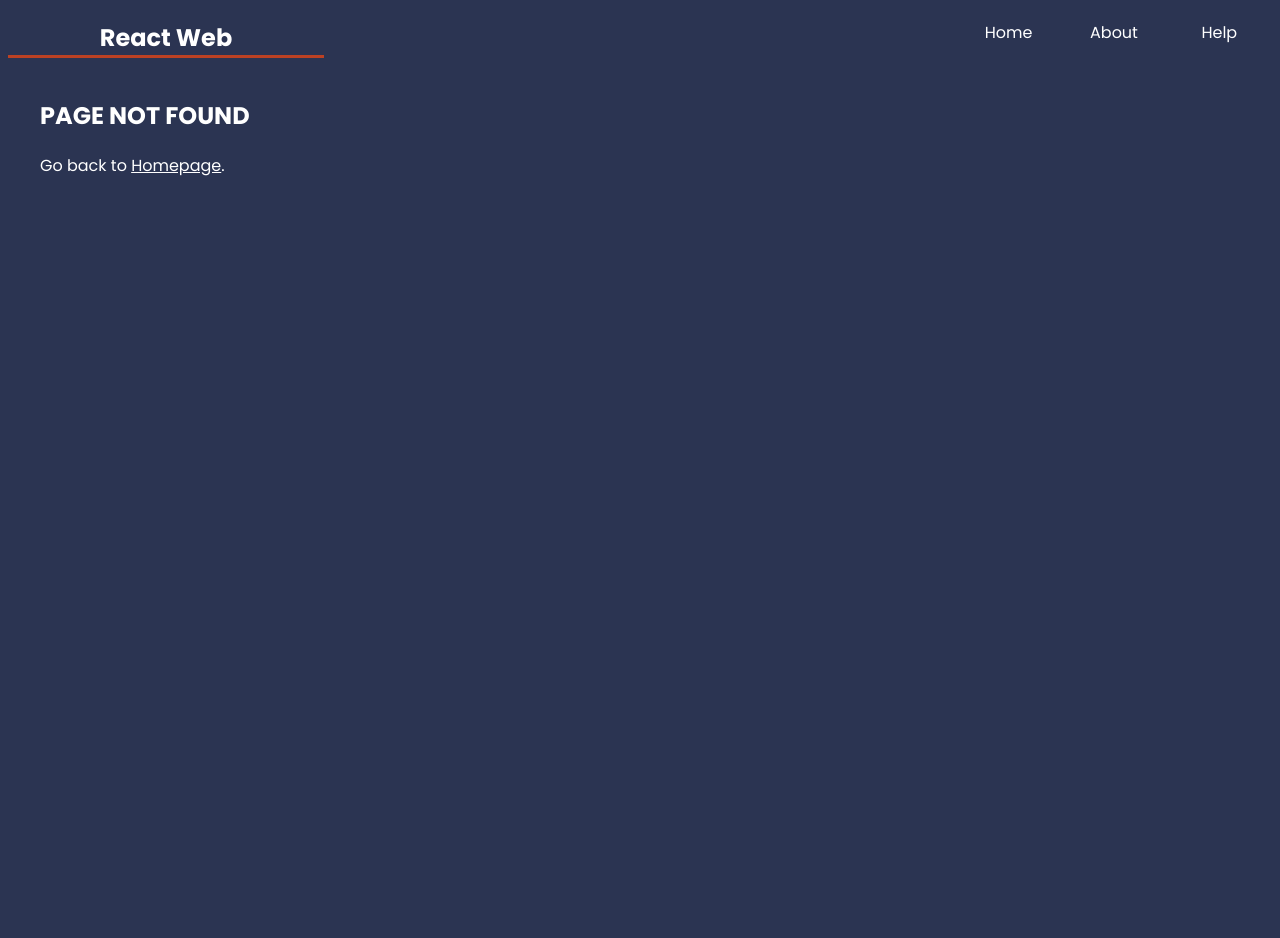
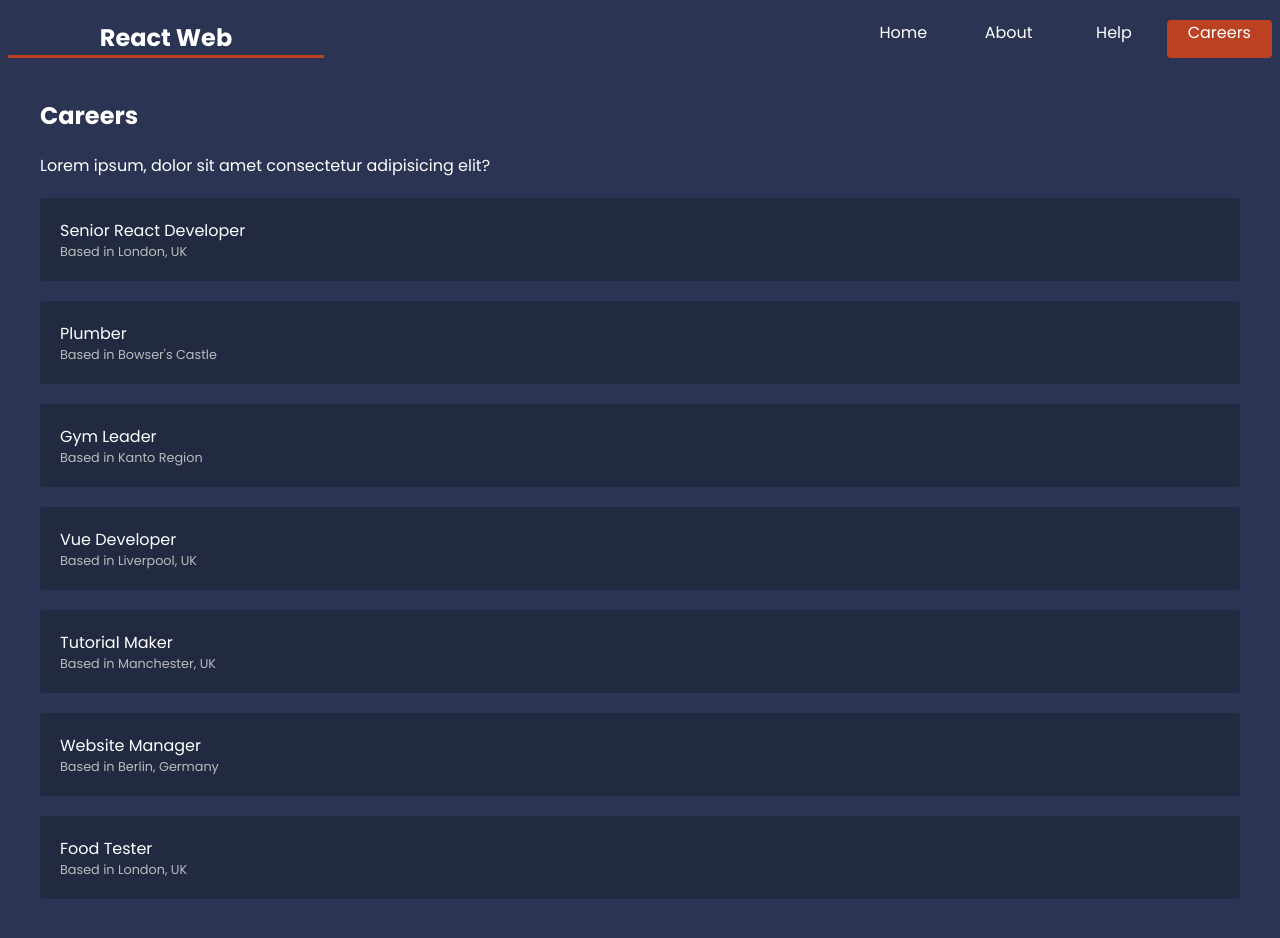
Before and after one commit to Silvery86/Project_Web, a React (Create React App) app: page /careers in a window 1280 px wide. Before the commit this address had no page. Shown: the top 938 px of the page. Before the commit the page ends 800 px from the top, so only its background shows below. Built offline with nearby package versions, Linux system fonts and the light colour scheme; data requests are answered from the project's data file.

Commit message:
Fetch data from json api use Loader

```diff
--- a/package.json
+++ b/package.json
@@ -35,5 +35,8 @@
       "last 1 firefox version",
       "last 1 safari version"
     ]
+  },
+  "devDependencies": {
+    "json-server": "^0.17.3"
   }
 }
--- a/src/App.css
+++ b/src/App.css
@@ -67,7 +67,24 @@
     margin-bottom: 10px;
   }
 /* careers list */
-
+.careers > a {
+    display: block;
+    background: rgba(0,0,0,0.2);
+    padding: 20px;
+    border-radius: 4px;
+    margin: 20px 0;
+    text-decoration: none;
+  }
+  .careers > a:hover p {
+    color: var(--primary);
+  }
+  .careers p {
+    margin: 0;
+  }
+  .careers > a p:last-child {
+   font-size: 0.8em;
+   color: #bbb;
+  }
 
 /* careers details */
 
--- a/src/App.js
+++ b/src/App.js
@@ -14,6 +14,8 @@
 import RootLayout from "./layout/RootLayout";
 import HelpLayout from "./layout/HelpLayout";
 import NotFound from "./pages/NotFound";
+import CareersLayout from "./layout/CareersLayout";
+import Careers, { careersLoader } from "./pages/careers/Careers";
 
 
 const router = createBrowserRouter(
@@ -25,6 +27,13 @@
               <Route path="faq" element = {<Faq />} />
               <Route path="contact" element = {<Contact />} />
           </Route>
+          <Route path="careers" element={<CareersLayout />}>
+            <Route index
+            element={<Careers />}
+            loader = {careersLoader}
+            />
+          </Route>
+
           <Route path="*" element={<NotFound />} />
     </Route>
   )
--- /dev/null
+++ b/src/layout/CareersLayout.js
@@ -0,0 +1,13 @@
+import { Outlet } from "react-router-dom";
+
+export default function CareersLayout() {
+  return (
+    <div className="careers-layout">
+      <h2>Careers</h2>
+      <p>Lorem ipsum, dolor sit amet consectetur adipisicing elit?</p>
+
+      <Outlet />
+
+    </div>
+  )
+}
--- a/src/layout/RootLayout.js
+++ b/src/layout/RootLayout.js
@@ -8,9 +8,10 @@
             <nav>
             <div className="row">
                 <h1 className="l-3 m-4 c-12">React Web</h1>
-                <NavLink className="l-1 l-o-6 m-4 c-12" to="/">Home</NavLink>
-                <NavLink className="l-1 m-4 c-12" to="about">About</NavLink>
-                <NavLink className="l-1 m-4 c-12" to="help">Help</NavLink>
+                <NavLink className="l-1 l-o-5 m-2 c-12" to="/">Home</NavLink>
+                <NavLink className="l-1 m-2 c-12" to="about">About</NavLink>
+                <NavLink className="l-1 m-2 c-12" to="help">Help</NavLink>
+                <NavLink className="l-1 m-2 c-12" to="careers">Careers</NavLink>
             </div>
             </nav>
         </header>
--- /dev/null
+++ b/src/pages/careers/Careers.js
@@ -0,0 +1,25 @@
+import { Link, useLoaderData } from "react-router-dom"
+
+export default function Careers() {
+    const careers = useLoaderData()
+
+    return (
+      <div className="careers">
+        {careers.map(career => (
+          <Link to='/' key={career.id}>
+            <p>{career.title}</p>
+            <p>Based in {career.location}</p>
+          </Link>
+        ))}
+      </div>
+    )
+}
+
+
+// data loader
+// can call in other component
+export const careersLoader = async () => {
+    const res = await fetch('http://localhost:4000/careers') // api json data link
+
+    return res.json()
+}
```
Also changed, not shown: 1 other file (tests, documents, lock files or other folders).
